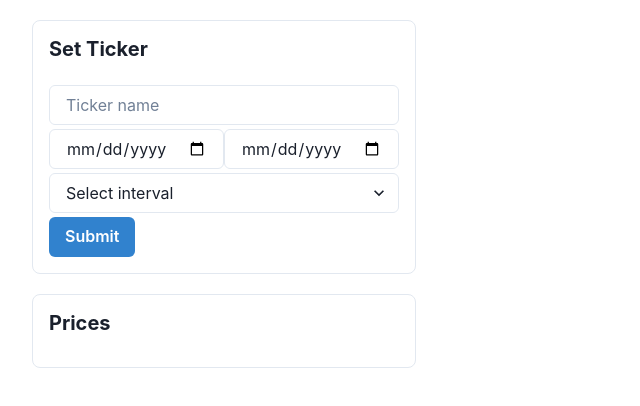
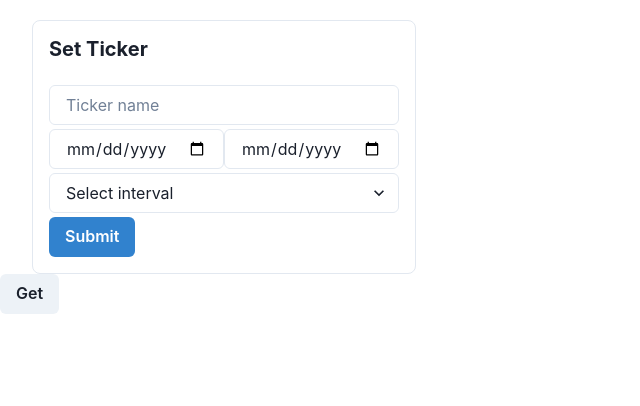
Before and after one commit to ToukoH/treidaus-setti, a React (Create React App) app: page / in a window 1280 px wide. Shown: the top 406 px of the page, without its empty margins (0-640 px from the left). Built offline with nearby package versions, Linux system fonts and the light colour scheme.

Commit message:
getFiles utilised in ticker select

```diff
--- a/src/components/PricesTable.jsx
+++ b/src/components/PricesTable.jsx
@@ -1,6 +1,7 @@
 import React from 'react'
 import getFile from '../utilities/fetchPrices'
 import { Button, Box, Heading } from '@chakra-ui/react'
+import { LineChart, Line, XAxis, YAxis, CartesianGrid, Tooltip, Legend, ResponsiveContainer } from 'recharts'
 
 function PricesTable () {
     const handlePress = async () => {
@@ -9,17 +10,8 @@ function PricesTable () {
 
     return (
         <div className='ticker-container'>
-            <Box
-                maxW='sm'
-                borderWidth='1px'
-                borderRadius='lg'
-                overflow='hidden'
-                p={4} ml={8} mt={5}>
-                <Heading
-                    size="md"
-                    mb={4}>
-                    Prices
-                </Heading>
+            <Box>
+                <Button onClick={handlePress}>Get</Button>
             </Box>
         </div>
     )
--- a/src/components/TickerInput.jsx
+++ b/src/components/TickerInput.jsx
@@ -2,6 +2,7 @@ import React, { useState } from 'react'
 import { Box, Input, Heading, Button, InputGroup, Select } from '@chakra-ui/react'
 import Axios from 'axios'
 import CreateId from '../utilities/createId'
+import getFile from '../utilities/fetchPrices'
 
 function TickerInput () {
     const [tickerInputNameField, setTickerInputNameField] = useState('')
@@ -47,6 +48,9 @@ function TickerInput () {
                 }
             })
             console.log('Response:', response.data)
+            const filename = `${id}.json`
+            const res = getFile(filename)
+            console.log(res)
         } catch (error) {
             console.error('Error posting data:', error)
         }
--- a/src/utilities/fetchPrices.js
+++ b/src/utilities/fetchPrices.js
@@ -23,12 +23,10 @@ const fetchForFile = async (filename) => {
     }
 }
 
-const getFile = async () => {
+const getFile = async (filename) => {
     const filenames = await fetchJsonFiles()
 
     if (filenames.length > 0) {
-        const filename = filenames[0].split('.')[0]
-
         const data = await fetchForFile(filename)
         if (data) {
             console.log(data)
```
Also changed, not shown: 1 other file (tests, documents, lock files or other folders).
